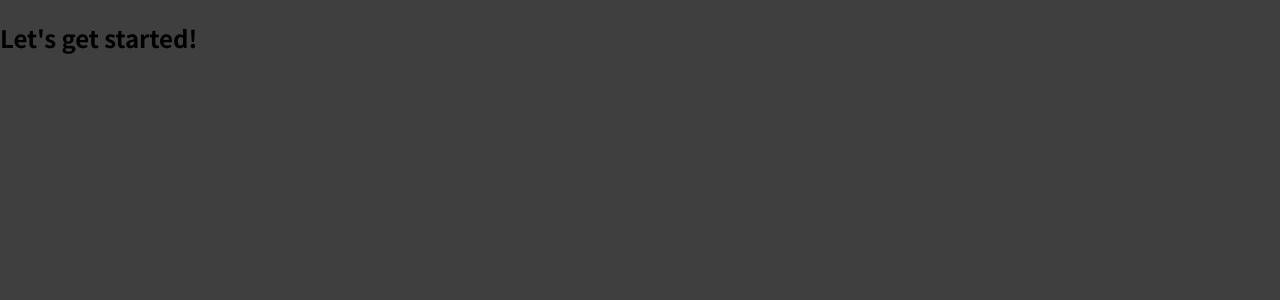
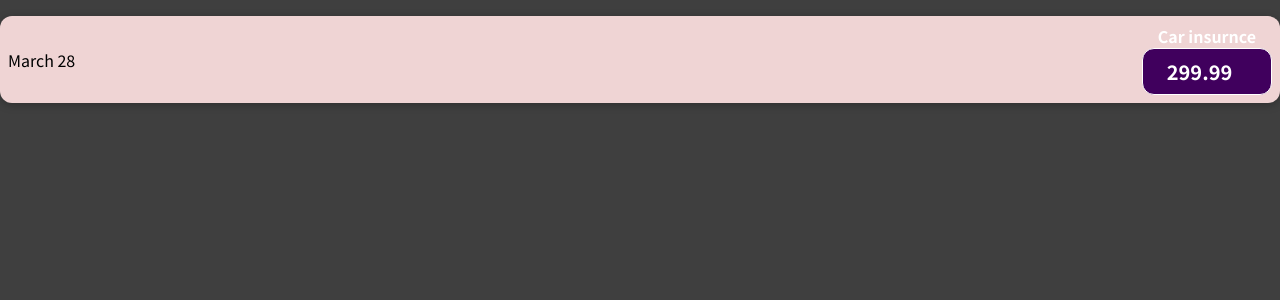
Before and after one commit to ammaralhaddad/Expenses, a React (Create React App) app: page / in a window 1280 px wide. Shown: the top 300 px of the page. Built offline with nearby package versions, Linux system fonts and the light colour scheme.

Commit message:
create the  style folder for the expense item aand add them to the expenseitem.js

```diff
--- a/src/App.js
+++ b/src/App.js
@@ -1,7 +1,11 @@
+import React from "react";
+
+import ExpenseItem from "./components/ExpenseItem";
+
 function App() {
   return (
     <div>
-      <h2>Let's get started!</h2>
+      <ExpenseItem />
     </div>
   );
 }
--- /dev/null
+++ b/src/components/ExpenseItem.css
@@ -0,0 +1,56 @@
+.expense-item {
+  display: flex;
+  justify-content: space-between;
+  align-items: center;
+  box-shadow: 0 2px 8px rgba(0, 0, 0, 0.25);
+  padding: 0.5rem;
+  margin: 1rem 0;
+  border-radius: 12px;
+  background-color: #efd4d4;
+}
+
+.expense-item__description {
+  display: flex;
+  flex-direction: column;
+  gap: 1rem;
+  align-items: flex-end;
+  flex-flow: column-reverse;
+  justify-content: flex-start;
+  flex: 1;
+}
+
+.expense-item h2 {
+  color: #efd4d4;
+  font-size: 1rem;
+  flex: 1;
+  margin: 0 1rem;
+  color: white;
+}
+
+.expense-item__price {
+  font-size: 1rem;
+  font-weight: bold;
+  color: white;
+  background-color: #40005d;
+  border: 1px solid white;
+  padding: 0.5rem;
+  border-radius: 12px;
+}
+
+@media (min-width: 580px) {
+  .expense-item__description {
+    flex-direction: row;
+    align-items: center;
+    justify-content: flex-start;
+    flex: 1;
+  }
+
+  .expense-item__description h2 {
+    font-size: 1.25rem;
+  }
+
+  .expense-item__price {
+    font-size: 1.25rem;
+    padding: 0.5rem 1.5rem;
+  }
+}
--- a/src/components/ExpenseItem.js
+++ b/src/components/ExpenseItem.js
@@ -1 +1,15 @@
-export default function ExpenseItem() {}
+import React from "react";
+
+import "./ExpenseItem.css";
+
+export default function ExpenseItem() {
+  return (
+    <div className="expense-item">
+      <div>March 28</div>
+      <div>
+        <h2 className="expense-item__description">Car insurnce</h2>
+        <div className="expense-item__price">299.99</div>
+      </div>
+    </div>
+  );
+}
```
Also changed, not shown: 1 other file (tests, documents, lock files or other folders).
